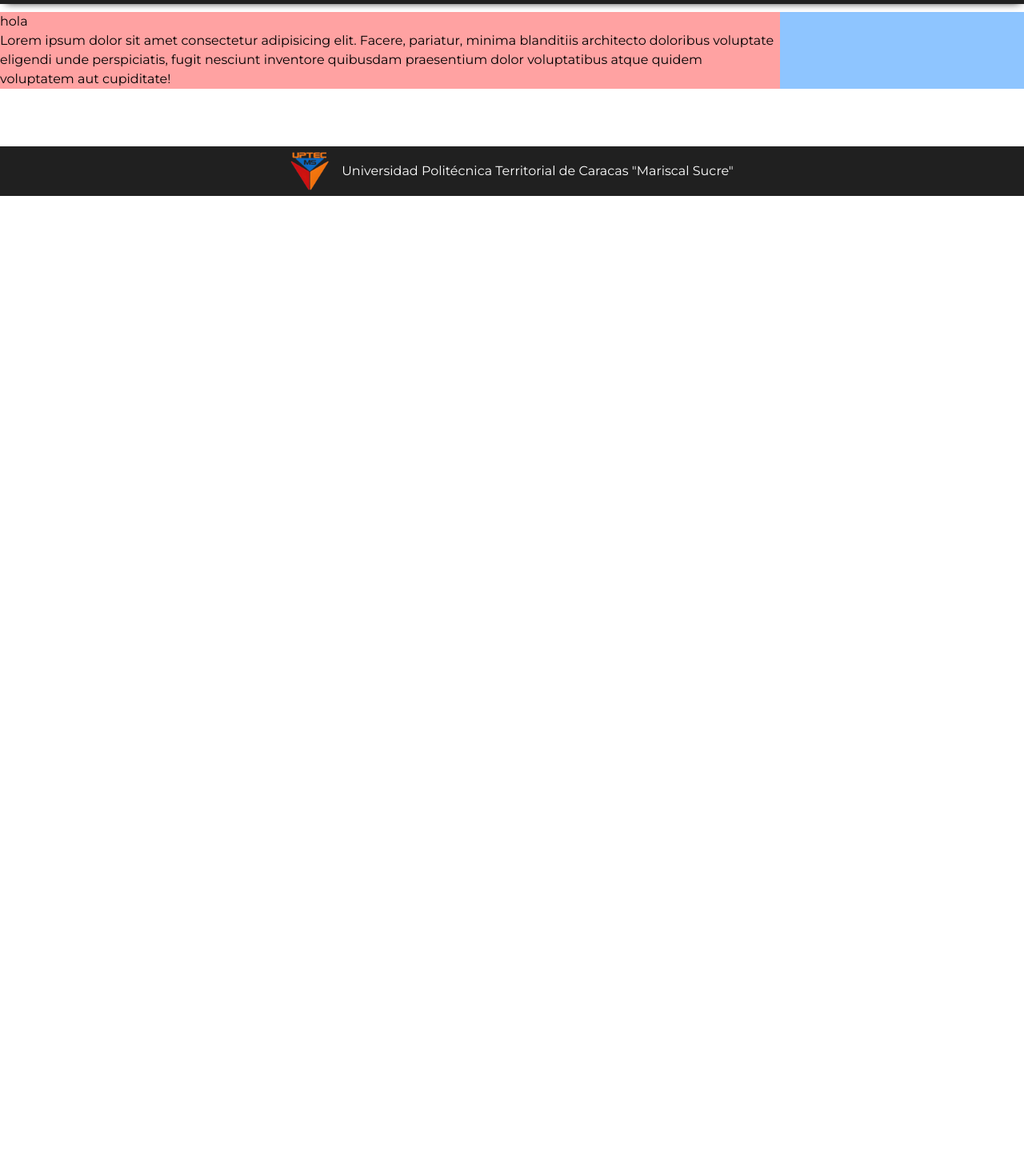
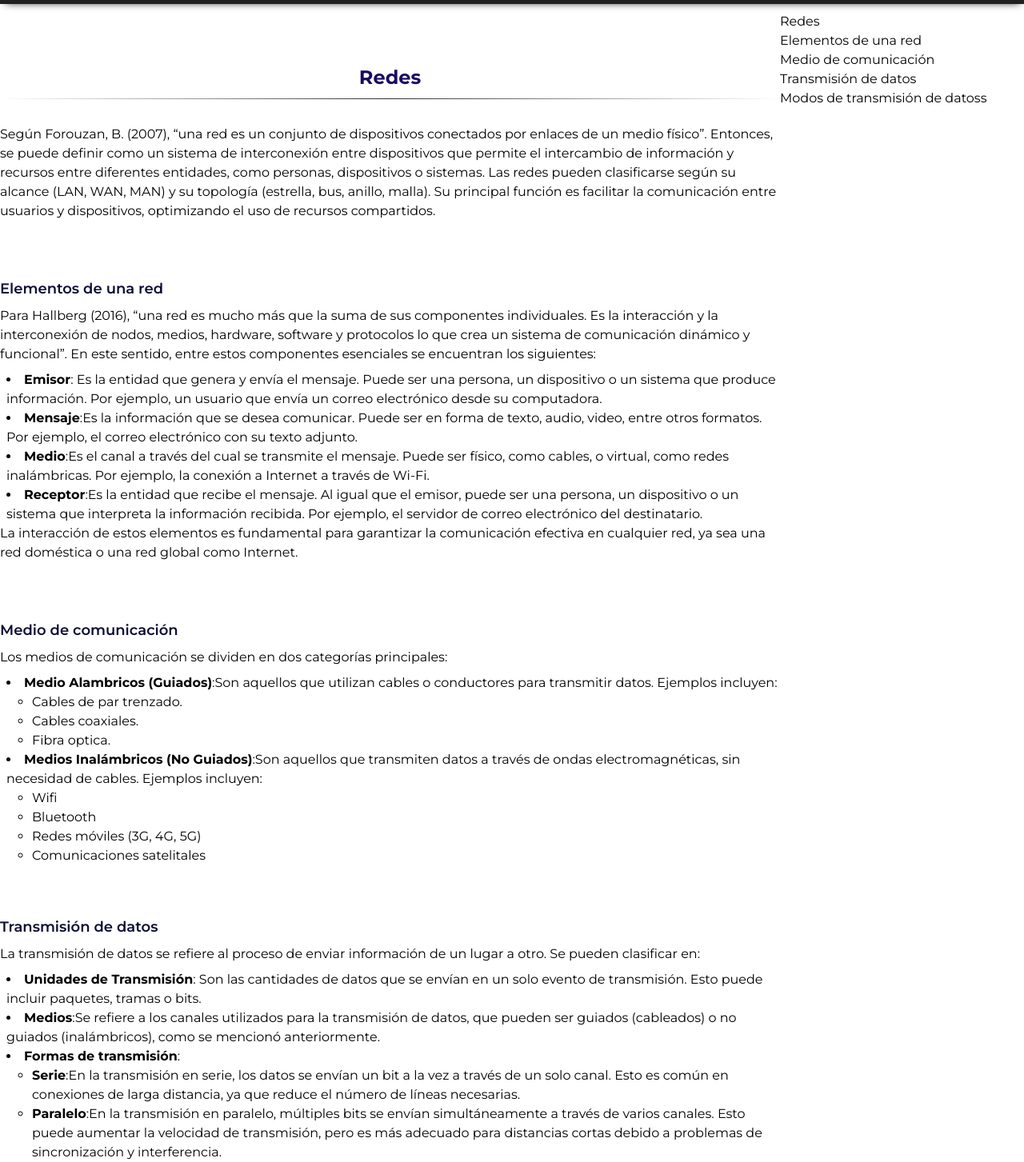
Before and after one commit to 30Bkr/NVPortafolio, a Next.js app: page /redes in a window 1280 px wide. Shown: the part 57-1510 px from the top of the page at 80% size. Before the commit the page ends 800 px from the top, so only its background shows below. Built offline with nearby package versions, Linux system fonts and the light colour scheme; a web font is replaced by a local one.

Commit message:
culminamos con info de redes

```diff
--- a/src/app/redes/page.jsx
+++ b/src/app/redes/page.jsx
@@ -1,19 +1,126 @@
 import React from 'react'
 import styles from '../page.module.css'
+import Link from 'next/link';
 export default function Page() {
   return (
     <div className={`py-18 ${styles.contenedor} w-full grid grid-cols-4`}>
-      <div className='col-span-3 bg-red-300' id='contenido'>
-        <h1>hola</h1>
-        <p>Lorem ipsum dolor sit amet consectetur adipisicing elit. Facere, pariatur, minima blanditiis architecto doloribus voluptate eligendi unde perspiciatis, fugit nesciunt inventore quibusdam praesentium dolor voluptatibus atque quidem voluptatem aut cupiditate!</p>
+      <div className={`col-span-3 ${styles.blog}`} id='contenido'>
+        <div id='redes' className='pt-16'>
+          <h2>Redes</h2>
+          <div className="w-full p-[0.5px] bg-gradient-to-r from-transparent via-foreground/90 to-transparent mb-8"/>
+
+          <p>{`Según Forouzan, B. (2007), “una red es un conjunto de dispositivos conectados por enlaces de un medio físico”. Entonces, se puede definir como un sistema de interconexión entre dispositivos que permite el intercambio de información y recursos entre diferentes entidades, como personas, dispositivos o sistemas. Las redes pueden clasificarse según su alcance (LAN, WAN, MAN) y su topología (estrella, bus, anillo, malla).  Su principal función es facilitar la comunicación entre usuarios y dispositivos, optimizando el uso de recursos compartidos. `}</p>
+        </div>
+
+        <div id='elementos' className='pt-8'>
+          <h3>Elementos de una red</h3>
+
+          <p>{`Para Hallberg (2016), “una red es mucho más que la suma de sus componentes individuales. Es la interacción y la interconexión de nodos, medios, hardware, software y protocolos lo que crea un sistema de comunicación dinámico y funcional”. En este sentido, entre estos componentes esenciales se encuentran los siguientes:`}</p>
+          <ul className='list-disc list-inside'>
+            <li>
+              <strong>Emisor</strong>: Es la entidad que genera y envía el mensaje. Puede ser una persona, un dispositivo o un sistema que produce información. Por ejemplo, un usuario que envía un correo electrónico desde su computadora.
+            </li>
+            <li>
+              <strong>Mensaje</strong>:Es la información que se desea comunicar. Puede ser en forma de texto, audio, video, entre otros formatos.  Por ejemplo, el correo electrónico con su texto adjunto.
+            </li>
+            <li>
+              <strong>Medio</strong>:Es el canal a través del cual se transmite el mensaje. Puede ser físico, como cables, o virtual, como redes inalámbricas. Por ejemplo, la conexión a Internet a través de Wi-Fi.
+            </li>
+            <li>
+              <strong>Receptor</strong>:Es la entidad que recibe el mensaje. Al igual que el emisor, puede ser una persona, un dispositivo o un sistema que interpreta la información recibida. Por ejemplo, el servidor de correo electrónico del destinatario.
+            </li>
+          </ul>
+          <p>La interacción de estos elementos es fundamental para garantizar la comunicación efectiva en cualquier red, ya sea una red doméstica o una red global como Internet.</p>
+        </div>
+
+        <div id='medios' className='pt-8'>
+          <h3>Medio de comunicación</h3>
+          <p>Los medios de comunicación se dividen en dos categorías principales:</p>
+          <ul className='list-disc list-inside'>
+            <li>
+              <strong>{`Medio Alambricos (Guiados)`}</strong>:Son aquellos que utilizan cables o conductores para transmitir datos. Ejemplos incluyen:
+              <ul className='list-disc list-inside'>
+                <li>
+                Cables de par trenzado.
+                </li>
+                <li>
+                  Cables coaxiales.
+                </li>
+                <li>
+                  Fibra optica.
+                </li>
+              </ul>
+            </li>
+            <li>
+              <strong>{`Medios Inalámbricos (No Guiados)`}</strong>:Son aquellos que transmiten datos a través de ondas electromagnéticas, sin necesidad de cables. Ejemplos incluyen:
+              <ul className='list-disc list-inside'>
+                <li>Wifi</li>
+                <li>Bluetooth</li>
+                <li>{`Redes móviles (3G, 4G, 5G)`}</li>
+                <li>Comunicaciones satelitales</li>
+              </ul>
+            </li>
+          </ul>
+        </div>
+
+        <div id='transmision' className='pt-8'>
+          <h3>Transmisión de datos</h3>
+          <p>La transmisión de datos se refiere al proceso de enviar información de un lugar a otro. Se pueden clasificar en:</p>
+          <ul className='list-disc list-inside'>
+            <li>
+              <strong>Unidades de Transmisión</strong>: Son las cantidades de datos que se envían en un solo evento de transmisión. Esto puede incluir paquetes, tramas o bits.
+            </li>
+            <li>
+              <strong>Medios</strong>:{`Se refiere a los canales utilizados para la transmisión de datos, que pueden ser guiados (cableados) o no guiados (inalámbricos), como se mencionó anteriormente.`}
+            </li>
+            <li>
+              <strong>Formas de transmisión</strong>:
+              <ul className='list-disc list-inside'>
+                <li><strong>Serie</strong>:En la transmisión en serie, los datos se envían un bit a la vez a través de un solo canal. Esto es común en conexiones de larga distancia, ya que reduce el número de líneas necesarias.</li>
+                <li><strong>Paralelo</strong>:En la transmisión en paralelo, múltiples bits se envían simultáneamente a través de varios canales. Esto puede aumentar la velocidad de transmisión, pero es más adecuado para distancias cortas debido a problemas de sincronización y interferencia.</li>
+              </ul>
+            </li>
+          </ul>
+        </div>
+
+        <div id='modos' className='pt-8'>
+          <h3>Modos de transmisión de datos</h3>
+          <p>Los modos de transmisión de datos son las formas en las que se transfieren datos de un punto a otro. Algunos de los modos de transmisión de datos son:</p>
+          <ul className='list-disc list-inside'>
+            <li>
+              <strong>Simplex</strong>:Se transmiten datos en una sola dirección. De este modo, un dispositivo es el emisor y el otro es el receptor. El modo simplex es una forma de comunicación sencilla y asimétrica, que no permite la retroalimentación. Por ejemplo: Radio y televisión.
+            </li>
+            <li>
+              <strong>Half-dúplex</strong>:Se transmiten datos en dos direcciones, pero no de forma simultánea. De este modo, los datos se mueven en una sola dirección a la vez, por lo que se considera una vía de un solo sentido. Por ejemplo: Walkie-talkie.
+            </li>
+            <li><strong>Full dúplex</strong>:Se transmiten datos en ambas direcciones de forma simultánea. De esta manera, los datos se envían y reciben a través de canales separados, que funcionan de forma independiente. Esto permite que los dispositivos transmitan y reciban datos al mismo tiempo sin conflictos. El full dúplex es la forma más común de transferencia de datos y es la más rápida. Sin embargo, requiere equipos más costosos.</li>
+          </ul>
+        </div>
       </div>
-      <div id='side-bar' className='col-span-1 bg-blue-300'>
-        <ul>
-          <li>
 
-          </li>
-        </ul>
+
+      <div className='col-span-1 relative'>
+        <div id='side-bar' className='fixed'>
+          <ul>
+            <Link href={'/redes#redes'}>
+              <li>Redes</li>
+            </Link>
+            <Link href={'/redes#elementos'}>
+              <li>Elementos de una red</li>
+            </Link>
+            <Link href={'/redes#medios'}>
+              <li>Medio de comunicación</li>
+            </Link>
+            <Link href={'/redes#transmision'}>
+              <li>Transmisión de datos</li>
+            </Link>
+            <Link href={'/redes#modos'}>
+              <li>Modos de transmisión de datoss</li>
+            </Link>
+          </ul>
+        </div>
       </div>
+
     </div>
   );
 }
--- a/src/components/perfil/Perfil.jsx
+++ b/src/components/perfil/Perfil.jsx
@@ -12,7 +12,6 @@ const Perfil = ({ name, image}) => {
                 fill
                 alt={name}
                 className={`${styles.clip}`}
-                // style={'clip-path: polygon(20% 0%, 80% 0%, 100% 20%, 100% 80%, 80% 100%, 20% 100%, 0% 80%, 0% 20%)'}
               />
             </div>
             <div>
```
